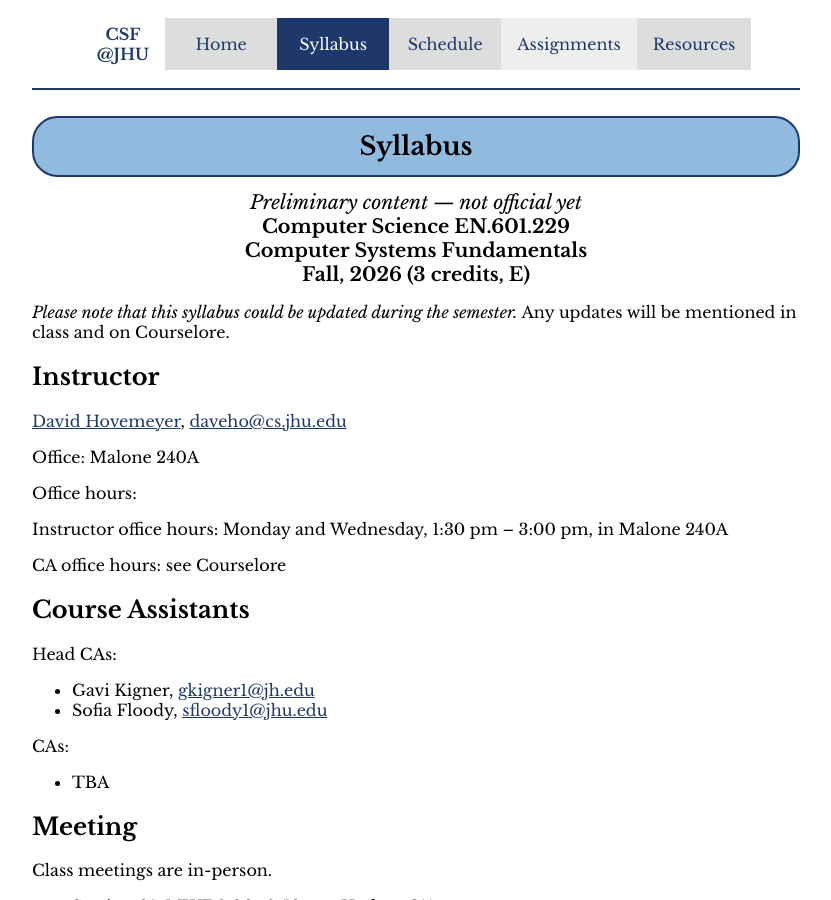
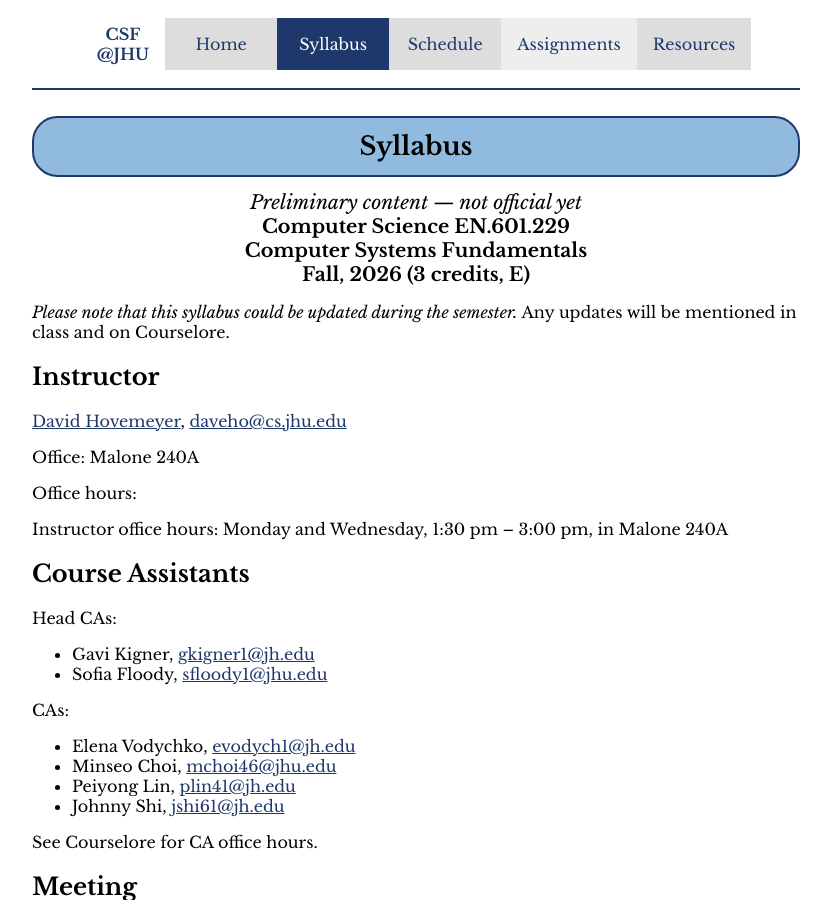
Before and after one commit to jhucsf/fall2026, a Jekyll site: the page built from syllabus.md, in a window 1280 px wide and 900 px high. Shown: the whole window, without its empty margins (224-1055 px from the left). Built offline with Jekyll 4.4.1, drawn with Linux system fonts in a browser that asks for light colours.

Commit message:
add CA contact info

```diff
--- a/syllabus.md
+++ b/syllabus.md
@@ -34,7 +32,12 @@ Head CAs:
 
 CAs:
 
-* TBA
+* Elena Vodychko, <evodych1@jh.edu>
+* Minseo Choi, <mchoi46@jhu.edu>
+* Peiyong Lin, <plin41@jh.edu>
+* Johnny Shi, <jshi61@jh.edu>
+
+See Courselore for CA office hours.
 
 ## Meeting
 
```
Also changed, not shown: other parts of syllabus.md (+0 -2 lines).
